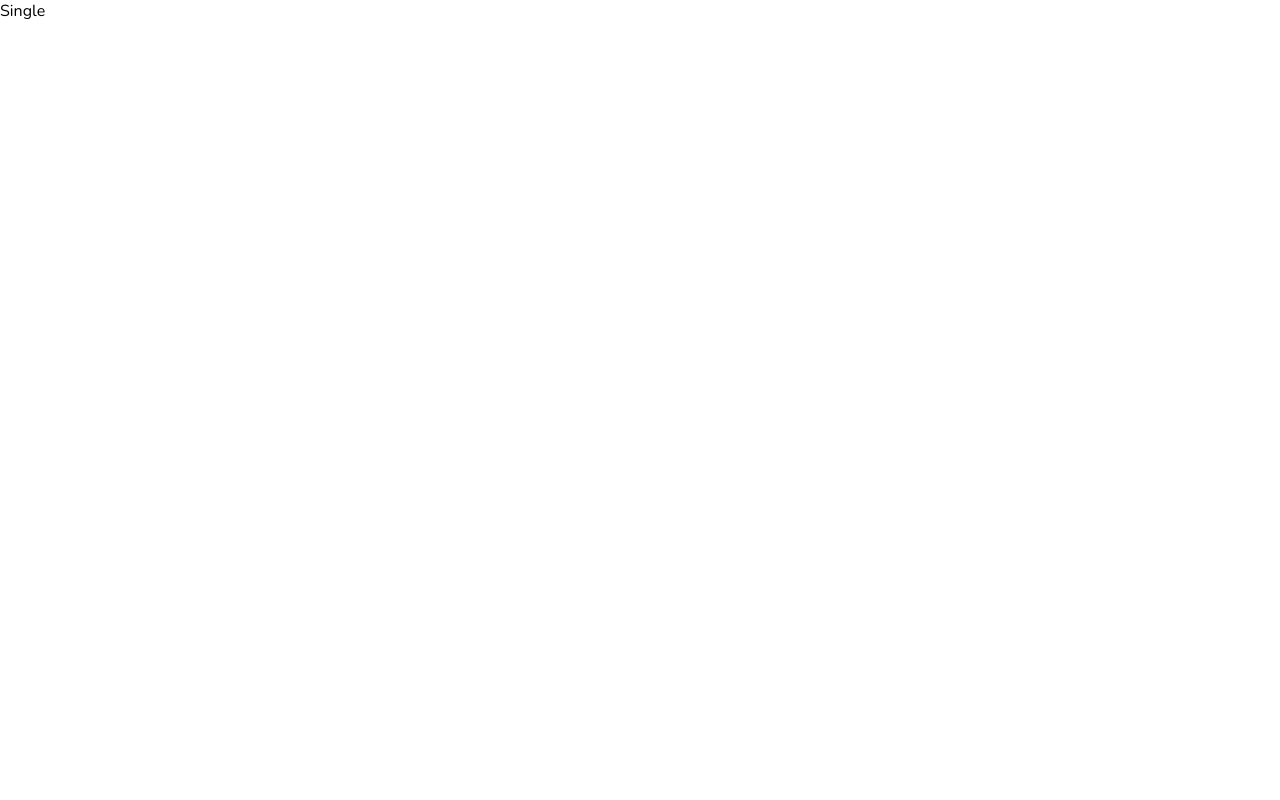
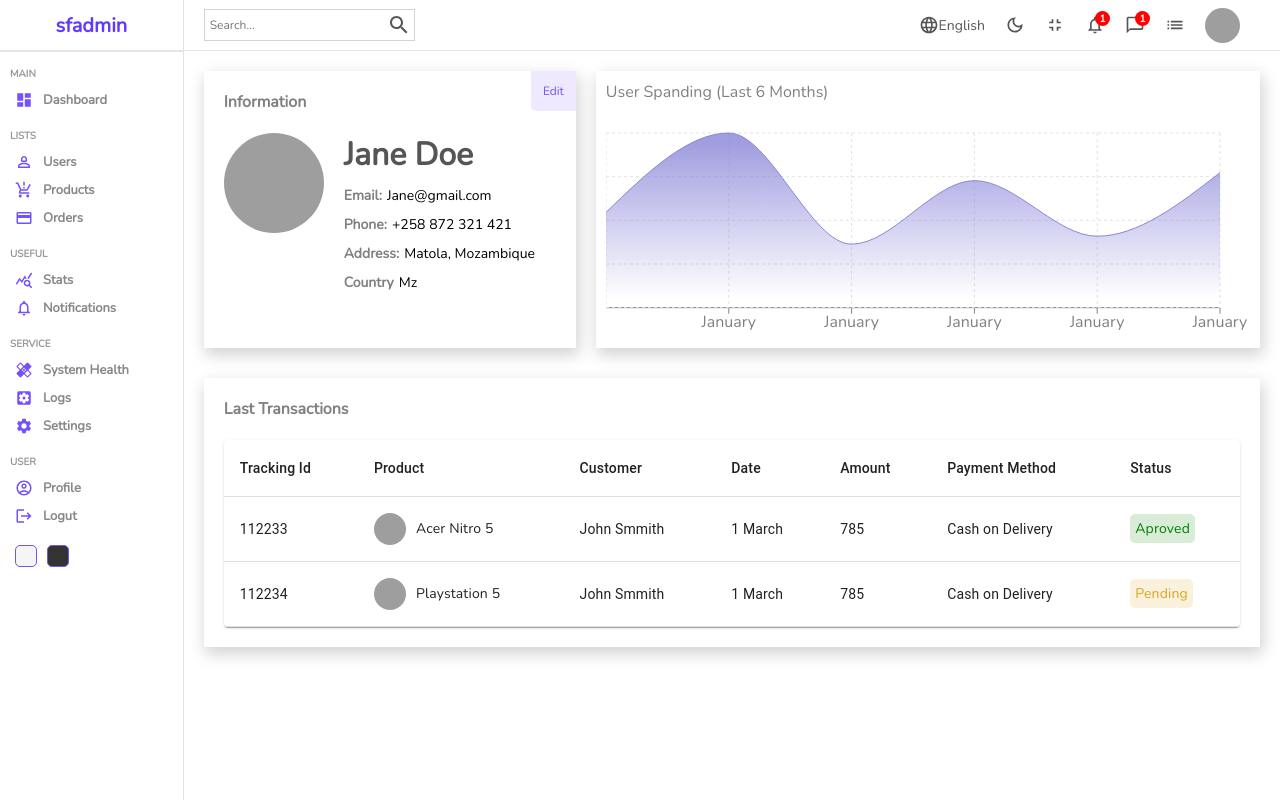
Before and after one commit to SheltonFr/react-admin-dashboard, a React (Vite) app: page /users/1 in a window 1280 px wide. Built offline with nearby package versions, Linux system fonts and the light colour scheme; grey boxes are pictures that could not be loaded.

Commit message:
feat: tables and sigle page

```diff
--- a/package.json
+++ b/package.json
@@ -13,6 +13,7 @@
     "@emotion/styled": "^11.10.8",
     "@mui/icons-material": "^5.11.16",
     "@mui/material": "^5.12.2",
+    "@mui/x-data-grid": "^6.3.0",
     "react": "^18.2.0",
     "react-circular-progressbar": "^2.1.0",
     "react-dom": "^18.2.0",
--- /dev/null
+++ b/src/components/DataTable/DataTable.jsx
@@ -0,0 +1,31 @@
+import './datatable.scss'
+import { DataGrid } from '@mui/x-data-grid';
+import { userRows, userColumns } from '../../datatableSource';
+
+
+
+const DataTable = () => {
+
+  const actionColumn = [
+    {field: 'action', headerName: 'Action', width: 200, renderCell: ()=>{
+      return (
+        <div className='cellAction'>
+          <div className="viewButton">View</div>
+          <div className="deleteButton">Delete</div>
+        </div>
+      )
+    }}
+  ]
+  return (
+    <div className='datatable'>
+      <DataGrid
+        rows={userRows}
+        columns={userColumns.concat(actionColumn)}
+        paginationModel={{ page: 0, pageSize: 10 }}
+        checkboxSelection
+      />
+    </div>
+  )
+}
+
+export default DataTable
--- /dev/null
+++ b/src/components/DataTable/datatable.scss
@@ -0,0 +1,58 @@
+.datatable {
+    height: 600px;
+    padding: 20px;
+
+    .cellWithImg {
+        display: flex;
+        align-items: center;
+
+        img {
+            width: 32px;
+            height: 32px;
+            border-radius: 50%;
+            object-fit: cover;
+            margin-right: 20px;
+        }
+    }
+
+    .cellWithStatus {
+        padding: 5px;
+        border-radius: 5px;
+
+        &.active {
+            color: green;
+            background-color: rgba(0, 128, 0, 0.163);
+        }
+
+        &.pending {
+            color: goldenrod;
+            background-color: rgba(218, 165, 32, 0.259);
+        }
+
+        &.passive {
+            color: red;
+            background-color: rgba(255, 0, 0, 0.259);
+        }
+    }
+
+    .cellAction {
+        display: flex;
+        align-items: center;
+        gap: 15px;
+        cursor: pointer;
+
+        .viewButton {
+            padding: 2px 5px;
+            border-radius: 5px;
+            color: darkblue;
+            border: 1px dotted rgba(0, 0, 139, 0.364) ;
+        }
+
+        .deleteButton {
+            padding: 2px 5px;
+            border-radius: 5px;
+            color: crimson;
+            border: 1px dotted rgba(220, 20, 60, 0.316) ;
+        }
+    }
+}
--- a/src/components/NormalChart/NormalChart.jsx
+++ b/src/components/NormalChart/NormalChart.jsx
@@ -1,5 +1,5 @@
 import './normal.scss'
-import { AreaChart, Area, XAxis, YAxis, CartesianGrid, Tooltip, ResponsiveContainer } from 'recharts';
+import { AreaChart, Area, XAxis, CartesianGrid, Tooltip, ResponsiveContainer } from 'recharts';
 
 const data = [
   { name: 'January', Total: 1200 },
@@ -10,11 +10,11 @@ const data = [
   { name: 'January', Total: 1700 }
 ];
 
-const NormalChart = () => {
+const NormalChart = ({aspect, title}) => {
   return (
     <div className='chart'>
-      <div className="title">Last 6 Months (Revenue)</div>
-      <ResponsiveContainer width="100%" aspect={2 / 1}>
+      <div className="title">{title}</div>
+      <ResponsiveContainer width="100%" aspect={aspect}>
         <AreaChart
           width={730}
           height={250}
--- /dev/null
+++ b/src/datatableSource.jsx
@@ -0,0 +1,81 @@
+export const userRows = [
+    {
+        id: 1,
+        username: 'shelton',
+        img: 'https://images.pexels.com/photos/1619801/pexels-photo-1619801.jpeg?auto=compress&cs=tinysrgb&w=1260&h=750&dpr=1',
+        status: 'active',
+        email: 'shelton@gmail.com',
+        age: 20
+    },
+    {
+        id: 2,
+        username: 'jaime',
+        img: 'https://images.pexels.com/photos/1619801/pexels-photo-1619801.jpeg?auto=compress&cs=tinysrgb&w=1260&h=750&dpr=1',
+        status: 'passive',
+        email: 'jaime@gmail.com',
+        age: 20
+    },
+    {
+        id: 3,
+        username: 'pedro',
+        img: 'https://images.pexels.com/photos/1619801/pexels-photo-1619801.jpeg?auto=compress&cs=tinysrgb&w=1260&h=750&dpr=1',
+        status: 'passive',
+        email: 'pedron@gmail.com',
+        age: 20
+    },
+    {
+        id: 4,
+        username: 'john',
+        img: 'https://images.pexels.com/photos/1619801/pexels-photo-1619801.jpeg?auto=compress&cs=tinysrgb&w=1260&h=750&dpr=1',
+        status: 'active',
+        email: 'jhn@gmail.com',
+        age: 20
+    },
+    {
+        id: 5,
+        username: 'carlos',
+        img: 'https://images.pexels.com/photos/1619801/pexels-photo-1619801.jpeg?auto=compress&cs=tinysrgb&w=1260&h=750&dpr=1',
+        status: 'pending',
+        email: 'carlos@gmail.com',
+        age: 20
+    },
+    {
+        id: 6,
+        username: 'heltonshelton',
+        img: 'https://images.pexels.com/photos/1619801/pexels-photo-1619801.jpeg?auto=compress&cs=tinysrgb&w=1260&h=750&dpr=1',
+        status: 'passive',
+        email: 'helton@gmail.com',
+        age: 20
+    },
+]
+
+export const userColumns = [
+    { field: 'id', headerName: 'ID', width: 70 },
+    {
+        field: 'user',
+        headerName: 'User',
+        width: 230,
+        renderCell: (params) => {
+            return (
+                <div className="cellWithImg">
+                    <img src={params.row.img} alt="avatar" />
+                    {params.row.username}
+                </div>
+            )
+        }
+    },
+    { field: 'email', headerName: 'Email', width: 230 },
+    { field: 'age', headerName: 'Age', with: 100 },
+    {
+        field: 'status',
+        headerName: 'Status',
+        with: 160,
+        renderCell: (params) => {
+            return (
+                <div className={`cellWithStatus ${params.row.status}`}>
+                    {params.row.status}
+                </div>
+            )
+        }
+    },
+]
--- a/src/pages/Hone/Home.jsx
+++ b/src/pages/Hone/Home.jsx
@@ -20,7 +20,7 @@ const Home = () => {
           </div>
           <div className="charts">
             <FeaturedChart />
-            <NormalChart />
+            <NormalChart aspect={2 / 1} title={"Last 6 Months (Revenue)"} />
           </div>
           <div className="listContainer">
             <div className="listTitle">Latest Transactions</div>
--- a/src/pages/Hone/home.scss
+++ b/src/pages/Hone/home.scss
@@ -1,5 +1,6 @@
 .home {
   display: flex;
+  width: 100%;
 
   .homeContainer {
     flex: 6;
@@ -19,7 +20,7 @@
       -webkit-box-shadow: 2px 6px 15px 1px rgba(0, 0, 0, 0.18);
       box-shadow: 2px 6px 15px 1px rgba(0, 0, 0, 0.18);
       padding: 20px;
-      margin-bottom: 20px;
+      margin: 10px 20px;
 
       .listTitle {
         font-weight: 500;
--- a/src/pages/List/List.jsx
+++ b/src/pages/List/List.jsx
@@ -1,8 +1,16 @@
-import React from 'react'
-
+import './list.scss'
+import Sidebar from '../../components/Sidebar/Sidebar'
+import Navbar from '../../components/Navbar/Navbar'
+import DataTable from '../../components/DataTable/DataTable'
 const List = () => {
   return (
-    <div>List</div>
+    <div className='list'>
+      <Sidebar />
+      <div className="listContainer">
+        <Navbar />
+        <DataTable />
+      </div>
+    </div>
   )
 }
 
--- a/src/pages/List/list.scss
+++ b/src/pages/List/list.scss
@@ -0,0 +1,9 @@
+.list {
+    display: flex;
+    width: 100%;
+
+    .listContainer {
+        flex: 6;
+    }
+
+}
--- a/src/pages/Single/Single.jsx
+++ b/src/pages/Single/Single.jsx
@@ -1,8 +1,65 @@
-import React from 'react'
+import './single.scss'
+import Sidebar from '../../components/Sidebar/Sidebar'
+import Navbar from '../../components/Navbar/Navbar'
+import NormalChart from '../../components/NormalChart/NormalChart'
+import Table from '../../components/Table/Table'
+
+
+const data = [
+  { name: 'January', Total: 1200 },
+  { name: 'January', Total: 2200 },
+  { name: 'January', Total: 800 },
+  { name: 'January', Total: 1600 },
+  { name: 'January', Total: 900 },
+  { name: 'January', Total: 1700 }
+];
 
 const Single = () => {
   return (
-    <div>Single</div>
+    <div className='single'>
+      <Sidebar />
+      <div className="singleContainer">
+        <Navbar />
+        <div className="top">
+          <div className="left">
+            <div className="editButton">Edit</div>
+            <h1 className="title">Information</h1>
+            <div className="item">
+              <img
+                src="https://images.pexels.com/photos/1619801/pexels-photo-1619801.jpeg?auto=compress&cs=tinysrgb&w=1260&h=750&dpr=1"
+                alt=""
+                className="itemImg" />
+              <div className="details">
+                <h1 className="itemTitle">Jane Doe</h1>
+                <div className="detailItem">
+                  <span className="itemKey">Email:</span>
+                  <span className="itemValue">Jane@gmail.com</span>
+                </div>
+                <div className="detailItem">
+                  <span className="itemKey">Phone:</span>
+                  <span className="itemValue">+258 872 321 421</span>
+                </div>
+                <div className="detailItem">
+                  <span className="itemKey">Address:</span>
+                  <span className="itemValue">Matola, Mozambique</span>
+                </div>
+                <div className="detailItem">
+                  <span className="itemKey">Country</span>
+                  <span className="itemValue">Mz</span>
+                </div>
+              </div>
+            </div>
+          </div>
+          <div className="right">
+            <NormalChart aspect={3 / 1} title="User Spanding (Last 6 Months)" />
+          </div>
+        </div>
+        <div className="bottom">
+          <h1 className="title">Last Transactions</h1>
+          <Table />
+        </div>
+      </div>
+    </div>
   )
 }
 
--- a/src/pages/Single/single.scss
+++ b/src/pages/Single/single.scss
@@ -0,0 +1,85 @@
+.single {
+  display: flex;
+  width: 100%;
+
+  .singleContainer {
+    flex: 6;
+
+    .top {
+      padding: 20px;
+      display: flex;
+      gap: 20px;
+
+      .left {
+        flex: 1;
+        -webkit-box-shadow: 2px 6px 15px 1px rgba(0, 0, 0, 0.18);
+        box-shadow: 2px 6px 15px 1px rgba(0, 0, 0, 0.18);
+        padding: 20px;
+        position: relative;
+
+        .editButton {
+          position: absolute;
+          top: 0;
+          right: 0;
+          padding: 12px;
+          font-size: 12px;
+          color: #7451f8;
+          background-color: #7551f820;
+          cursor: pointer;
+          border-radius: 0 0 0 5px;
+        }
+
+        .item {
+          display: flex;
+          gap: 20px;
+
+          .itemImg {
+            width: 100px;
+            height: 100px;
+            border-radius: 50%;
+            object-fit: cover;
+          }
+
+          .details {
+            .itemTitle {
+              margin-bottom: 10px;
+              color: #555;
+            }
+
+            .detailItem {
+              margin-bottom: 10px;
+              font-size: 14px;
+
+              .itemKey {
+                font-weight: bold;
+                color: gray;
+                margin-right: 5px;
+              }
+
+              .itemValue {
+                font-weight: 300;
+              }
+            }
+          }
+        }
+      }
+
+      .right {
+        flex: 2;
+      }
+    }
+
+    .bottom {
+      -webkit-box-shadow: 2px 6px 15px 1px rgba(0, 0, 0, 0.18);
+      box-shadow: 2px 6px 15px 1px rgba(0, 0, 0, 0.18);
+      padding: 20px;
+      margin: 10px 20px;
+    }
+
+    .title {
+      font-size: 16px;
+      color: gray;
+      margin-bottom: 20px;
+    }
+  }
+}
```
Also changed, not shown: 1 other file (tests, documents, lock files or other folders).
